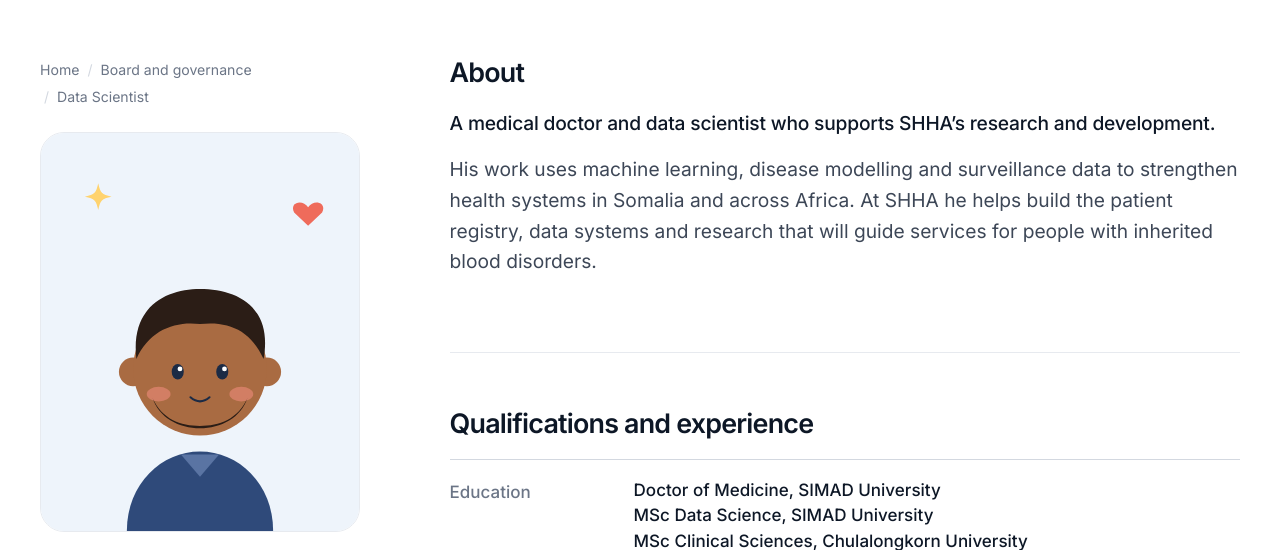
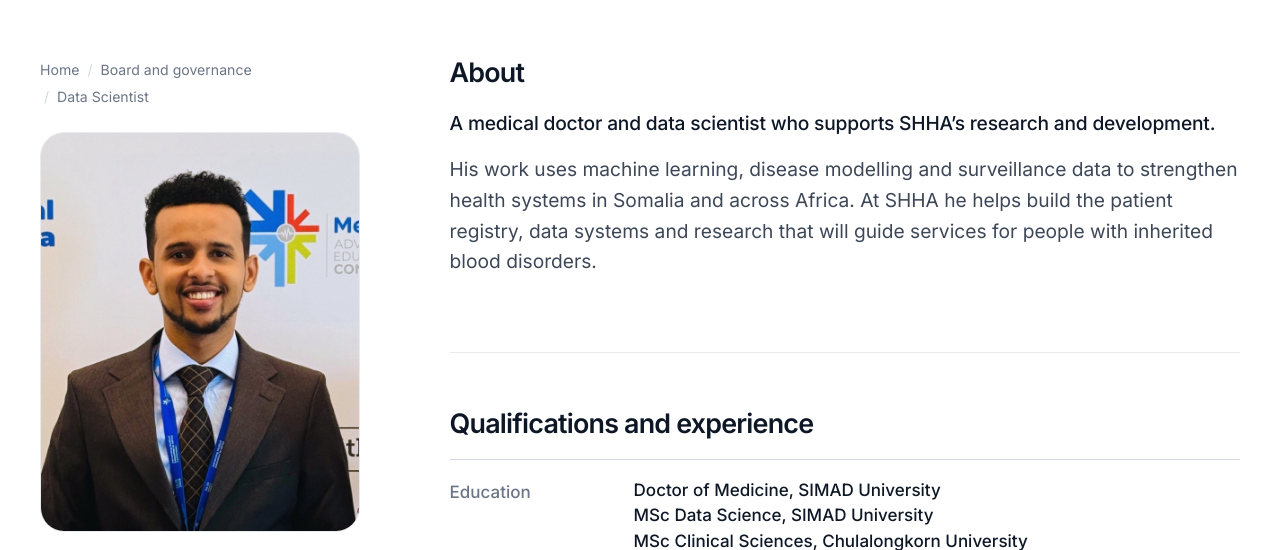
Before and after one commit to mohstaf/shha-website, a plain HTML site: page mohamed-mustaf-ahmed.html in a window 1280 px wide. Shown: the part 119-669 px from the top of the page. Drawn offline with Linux system fonts and the light colour scheme.

Commit message:
Add the Data Scientist's photo
Co-Authored-By: Claude Opus 5.5 <noreply@anthropic.com>

```diff
--- a/mohamed-mustaf-ahmed.html
+++ b/mohamed-mustaf-ahmed.html
@@ -96,7 +96,7 @@
           <li aria-current="page">Data Scientist</li>
         </ol>
       </nav>
-      <figure class="cv__photo"><img src="img/art/mohamed-mustaf-ahmed.svg?v=2" alt="Mohamed Mustaf Ahmed" width="400" height="500" fetchpriority="high"></figure>
+      <figure class="cv__photo"><img src="img/mohamed-mustaf-ahmed.jpg" alt="Mohamed Mustaf Ahmed" width="708" height="885" fetchpriority="high"></figure>
       <h1 class="cv__name">Mohamed Mustaf Ahmed</h1>
       <p class="cv__role">Data Scientist, SHHA</p>
       <p class="cv__org">Digital Health Researcher, SIMAD Institute for Global Health, SIMAD University, Mogadishu</p>
```
Also changed, not shown: about.html (+1 -1 lines), img/art/mohamed-mustaf-ahmed.svg (deleted), img/mohamed-mustaf-ahmed-sm.jpg (added), img/mohamed-mustaf-ahmed.jpg (added).
